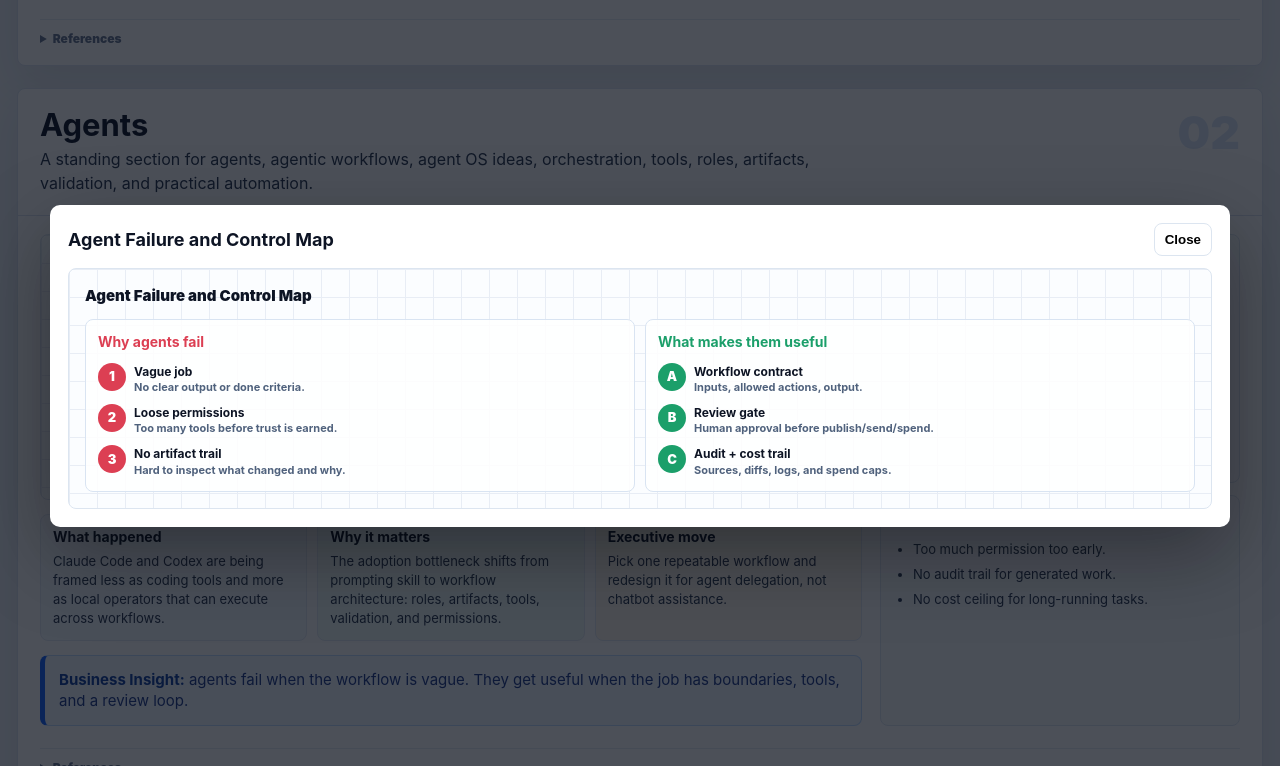
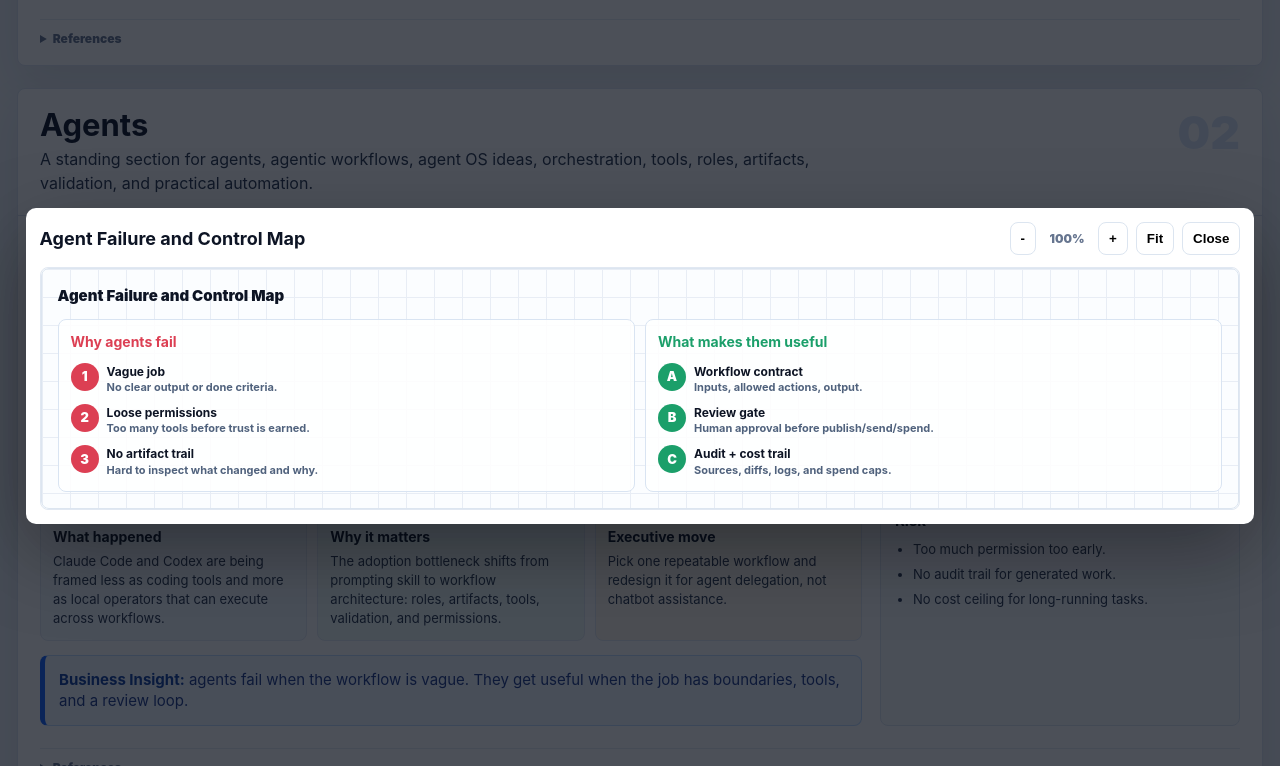
Before and after one commit to C0recollector/clarity-ai-newsletter, a website: page AINewsletter/2026-05-11/index.html in a window 1280 px wide. Both pictures are taken after a click on the button 451 px from the left and 1679 px from the top of the page. Shown: the part 1313-2079 px from the top of the page. Drawn offline with Linux system fonts and the light colour scheme.

Commit message:
Improve infographic zoom and model news graphic

```diff
--- a/AINewsletter/2026-05-11/index.html
+++ b/AINewsletter/2026-05-11/index.html
@@ -272,14 +272,19 @@
     .edition-links a,.edition-current{font-weight:650}
     .edition-current{color:var(--ink)}
 
-    .lightbox{position:fixed;inset:0;background:rgba(7,13,24,.72);display:none;z-index:50;padding:28px;align-items:center;justify-content:center}
+    .lightbox{position:fixed;inset:0;background:rgba(7,13,24,.72);display:none;z-index:50;padding:22px;align-items:center;justify-content:center}
     .lightbox.open{display:flex}
-    .lightbox-inner{width:min(1180px,100%);max-height:90vh;overflow:auto;border-radius:10px;background:#fff;padding:18px;box-shadow:0 28px 80px rgba(0,0,0,.35)}
+    .lightbox-inner{width:min(96vw,1760px);max-height:92vh;border-radius:10px;background:#fff;padding:14px;box-shadow:0 28px 80px rgba(0,0,0,.35);display:grid;grid-template-rows:auto minmax(0,1fr)}
     .lightbox-bar{display:flex;justify-content:space-between;align-items:center;gap:12px;margin-bottom:12px}
     .lightbox-bar b{font-size:18px}
-    .lightbox-close{border:1px solid #dce5f0;background:#fff;border-radius:8px;padding:8px 10px;font-weight:900;cursor:pointer}
+    .lightbox-tools{display:flex;gap:8px;align-items:center;flex-wrap:wrap}
+    .lightbox-btn,.lightbox-close{border:1px solid #dce5f0;background:#fff;border-radius:8px;padding:8px 10px;font-weight:900;cursor:pointer}
+    .lightbox-zoom{color:var(--muted);font-size:12px;font-weight:900;min-width:46px;text-align:center}
+    .lightbox-content{max-height:calc(92vh - 74px);overflow:auto;border:1px solid #e1e8f2;border-radius:8px;background:#f8fafc}
     .lightbox-content .infographic{cursor:default;transform:none;box-shadow:none}
     .lightbox-content .infographic::after{display:none}
+    .lightbox-content .infographic.dense-preview{width:max-content;min-width:100%;padding:12px}
+    .lightbox-content .infographic.dense-preview img{width:auto;max-width:none;height:auto;object-fit:contain;transform-origin:top left}
 
     @media(max-width:1040px){
       header::before{
@@ -577,7 +582,13 @@
     <div class="lightbox-inner">
       <div class="lightbox-bar">
         <b id="lightbox-title">Infographic</b>
-        <button class="lightbox-close" id="lightbox-close">Close</button>
+        <div class="lightbox-tools">
+          <button class="lightbox-btn" id="zoom-out" type="button">-</button>
+          <span class="lightbox-zoom" id="zoom-label">100%</span>
+          <button class="lightbox-btn" id="zoom-in" type="button">+</button>
+          <button class="lightbox-btn" id="zoom-reset" type="button">Fit</button>
+          <button class="lightbox-close" id="lightbox-close">Close</button>
+        </div>
       </div>
       <div class="lightbox-content" id="lightbox-content"></div>
     </div>
@@ -586,6 +597,30 @@
     const lightbox = document.getElementById('lightbox');
     const lightboxTitle = document.getElementById('lightbox-title');
     const lightboxContent = document.getElementById('lightbox-content');
+    const zoomLabel = document.getElementById('zoom-label');
+    let lightboxZoom = 1;
+
+    function setLightboxZoom(nextZoom) {
+      lightboxZoom = Math.min(2.5, Math.max(0.55, nextZoom));
+      const image = lightboxContent.querySelector('img');
+      if (image) {
+        image.style.width = `${image.naturalWidth * lightboxZoom}px`;
+        image.style.height = 'auto';
+      }
+      zoomLabel.textContent = `${Math.round(lightboxZoom * 100)}%`;
+    }
+
+    function fitLightboxImage() {
+      const image = lightboxContent.querySelector('img');
+      if (!image) {
+        setLightboxZoom(1);
+        return;
+      }
+      const availableWidth = Math.max(320, lightboxContent.clientWidth - 26);
+      setLightboxZoom(Math.min(1, availableWidth / image.naturalWidth));
+      lightboxContent.scrollTo({ left: 0, top: 0 });
+    }
+
     document.querySelectorAll('.infographic').forEach(panel => {
       panel.setAttribute('role', 'button');
       panel.setAttribute('tabindex', '0');
@@ -595,6 +630,13 @@
         lightboxContent.appendChild(panel.cloneNode(true));
         lightbox.classList.add('open');
         lightbox.setAttribute('aria-hidden', 'false');
+        const image = lightboxContent.querySelector('img');
+        if (image) {
+          image.addEventListener('load', fitLightboxImage, { once: true });
+          if (image.complete) fitLightboxImage();
+        } else {
+          setLightboxZoom(1);
+        }
       };
       panel.addEventListener('click', openPanel);
       panel.addEventListener('keydown', event => {
@@ -608,8 +650,12 @@
       lightbox.classList.remove('open');
       lightbox.setAttribute('aria-hidden', 'true');
       lightboxContent.innerHTML = '';
+      setLightboxZoom(1);
     }
     document.getElementById('lightbox-close').addEventListener('click', closeLightbox);
+    document.getElementById('zoom-in').addEventListener('click', () => setLightboxZoom(lightboxZoom + 0.2));
+    document.getElementById('zoom-out').addEventListener('click', () => setLightboxZoom(lightboxZoom - 0.2));
+    document.getElementById('zoom-reset').addEventListener('click', fitLightboxImage);
     lightbox.addEventListener('click', event => {
       if (event.target === lightbox) closeLightbox();
     });
```
Also changed, not shown: 1 other file.
